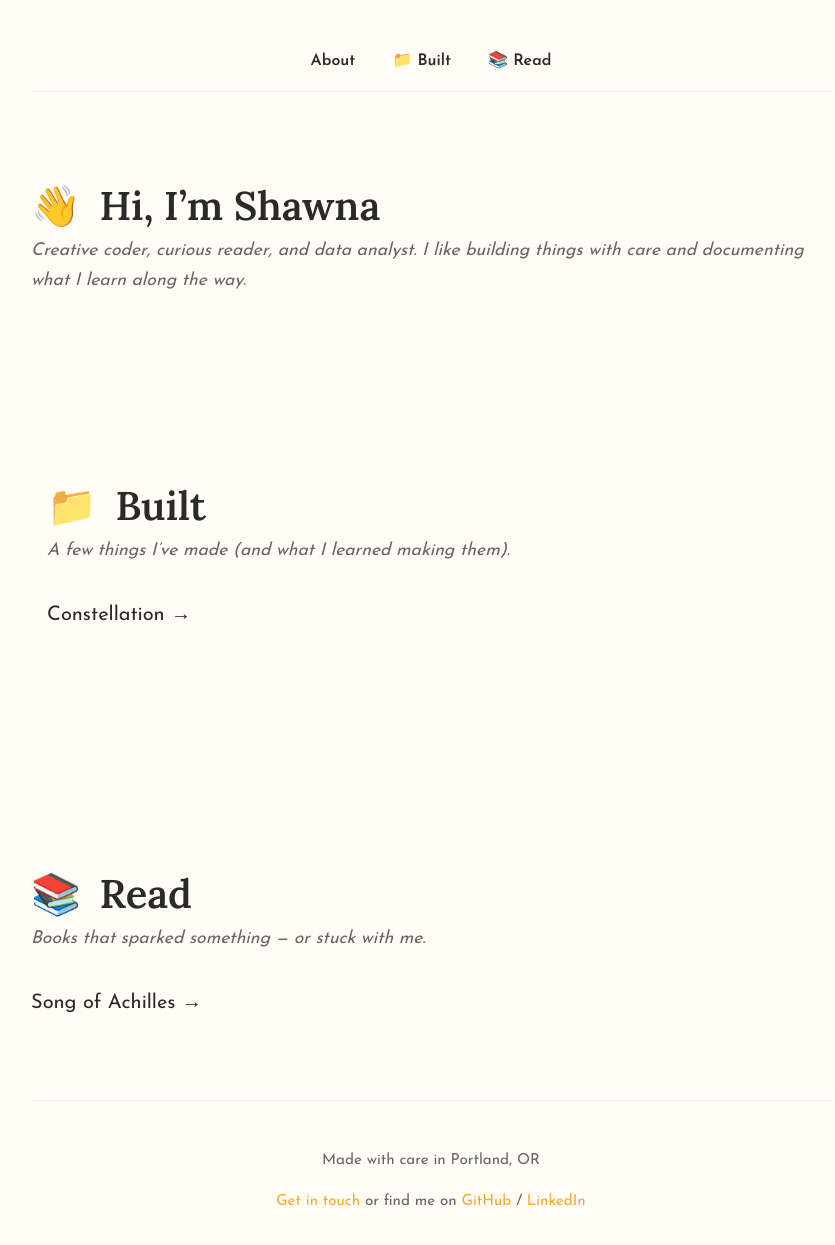
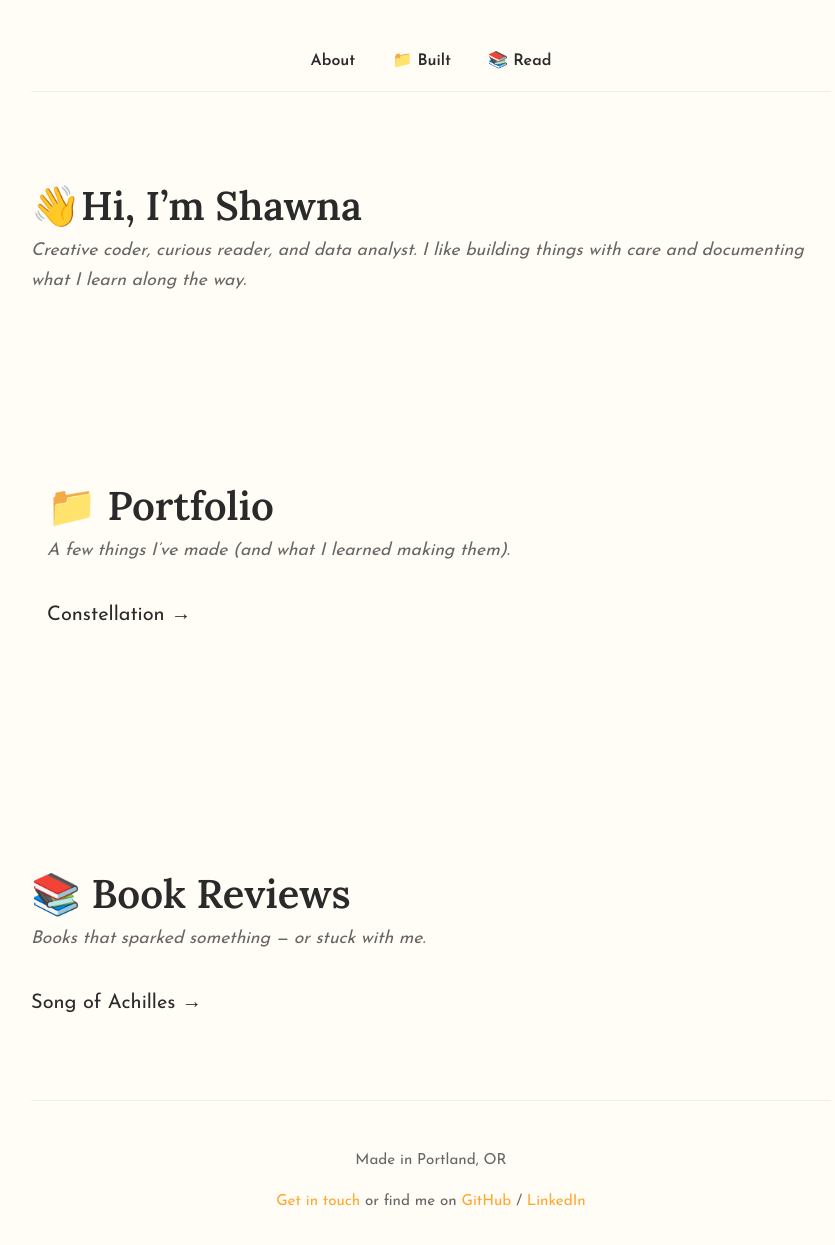
Before and after one commit to smcknight9/buildbyshawna, a Jekyll site: the page built from index.md, in a window 1280 px wide and 1247 px high. Shown: the whole window, without its empty margins (209-1044 px from the left). Built offline with Jekyll 4.4.1, drawn with Linux system fonts in a browser that asks for light colours.

Commit message:
html changes

```diff
--- a/_layouts/single-page.html
+++ b/_layouts/single-page.html
@@ -137,12 +137,12 @@
   </nav>
 
   <section id="about" class="section">
-    <h2><span class="emoji">👋</span> Hi, I’m Shawna</h2>
+    <h2>👋Hi, I’m Shawna</h2>
     <p class="subtitle">Creative coder, curious reader, and data analyst. I like building things with care and documenting what I learn along the way.</p>
   </section>
 
   <section id="built" class="section">
-    <h2><span class="emoji">📁</span> Built</h2>
+    <h2>📁 Portfolio</h2>
     <p class="subtitle">A few things I’ve made (and what I learned making them).</p>
     <ul class="project-list">
       {% for item in site.built %}
@@ -152,7 +152,7 @@
   </section>
 
   <section id="read" class="section">
-    <h2><span class="emoji">📚</span> Read</h2>
+    <h2>📚 Book Reviews</h2>
     <p class="subtitle">Books that sparked something — or stuck with me.</p>
     <ul class="read-list">
       {% for item in site.read %}
@@ -162,7 +162,7 @@
   </section>
 
   <footer>
-    <p>Made with care in Portland, OR</p>
+    <p>Made in Portland, OR</p>
     <p><a href="mailto:shawna@builtbyshawna.dev">Get in touch</a> or find me on
       <a href="https://github.com/smcknight9">GitHub</a> /
       <a href="https://www.linkedin.com/in/shawna-mcknight/">LinkedIn</a></p>
```
